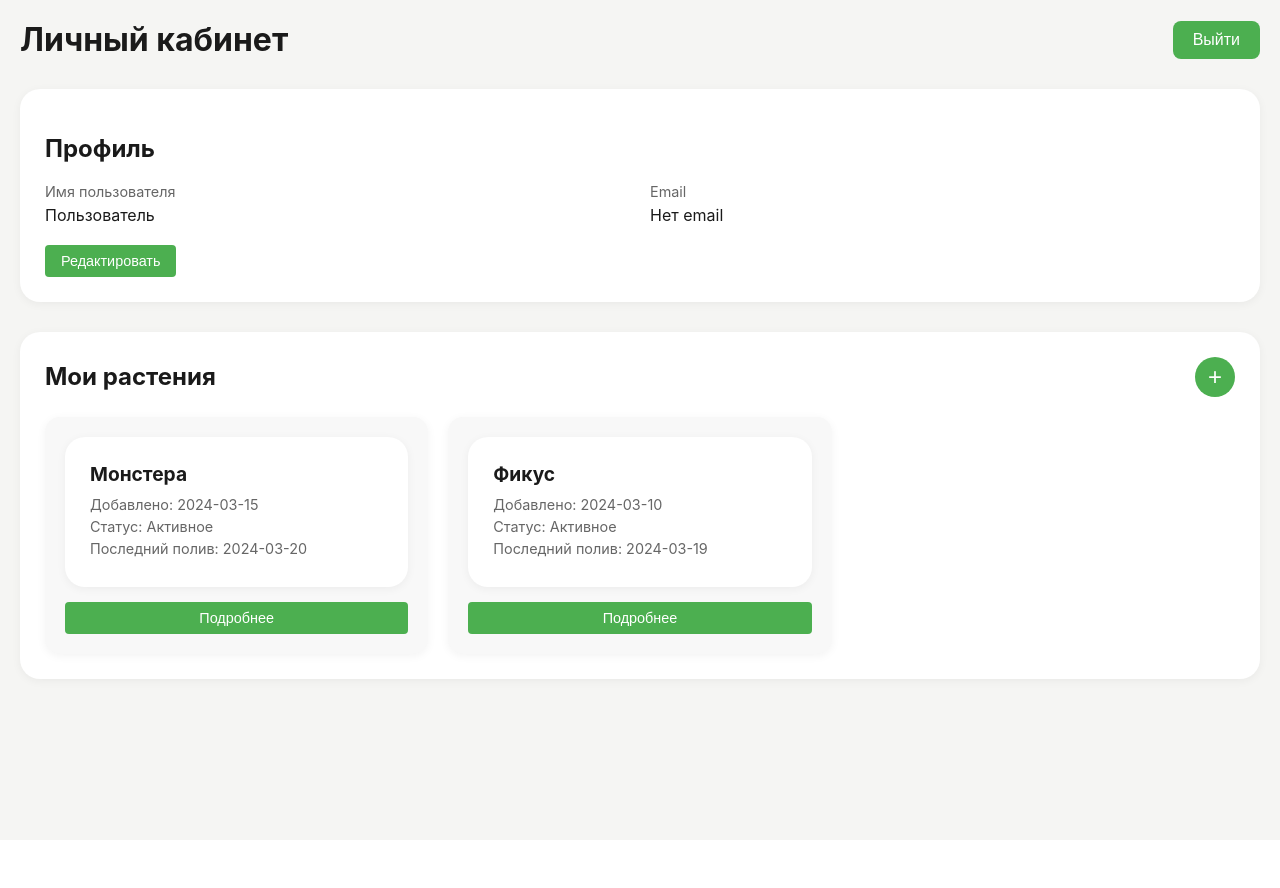
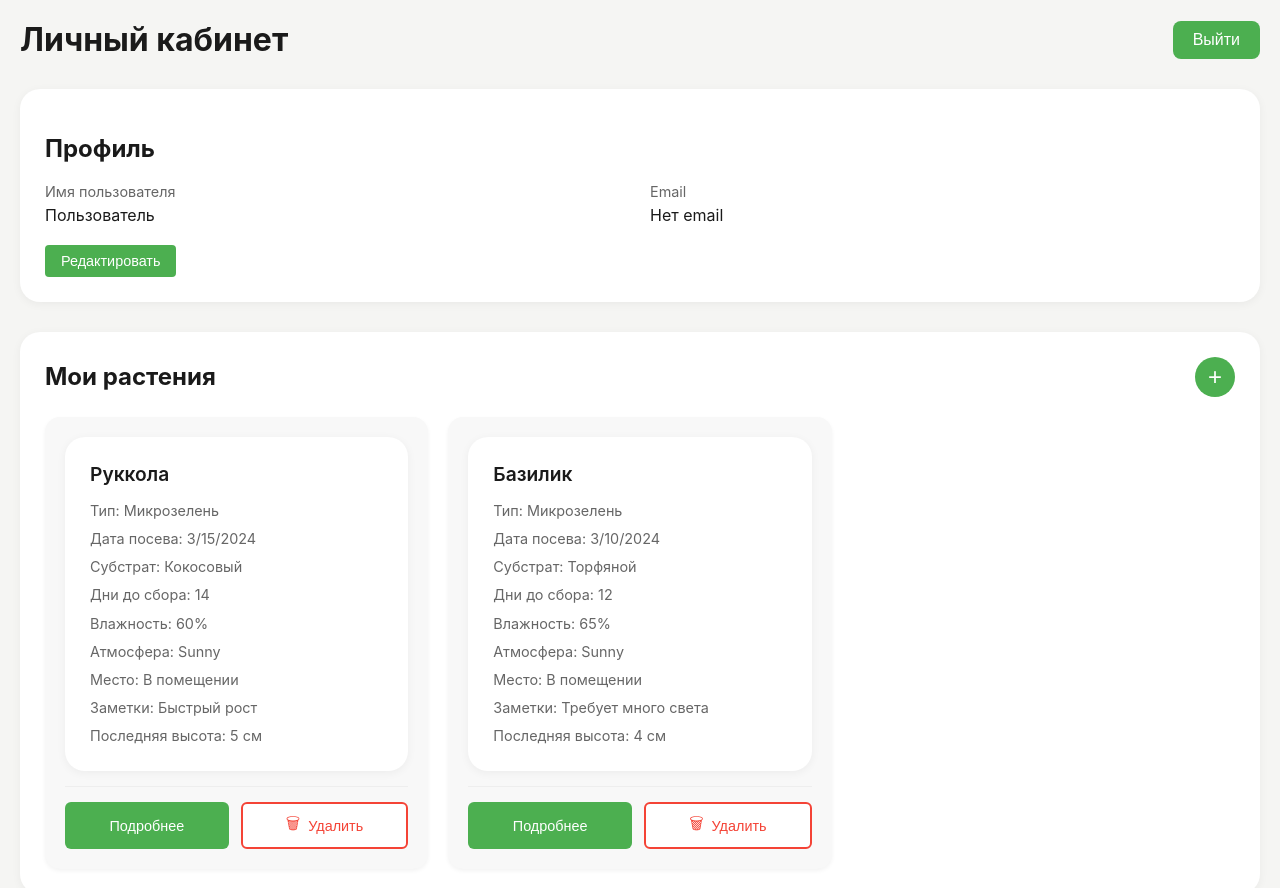
Before and after one commit to barcek2281/AKT, a React (Create React App) app in the folder frontend/akt/: page /account in a window 1280 px wide. Shown: the top 888 px of the page. Before the commit the page ends 840 px from the top, so only its background shows below. Built offline with nearby package versions, Linux system fonts and the light colour scheme.

Commit message:
information about plant in profile

```diff
--- a/frontend/akt/src/pages/AccountPage.jsx
+++ b/frontend/akt/src/pages/AccountPage.jsx
@@ -13,25 +13,69 @@ const AccountPage = () => {
   const [userPlants, setUserPlants] = useState([
     {
       id: 1,
-      name: 'Монстера',
-      addedDate: '2024-03-15',
-      status: 'Активное',
-      lastWatered: '2024-03-20'
+      name: 'Руккола',
+      type: 'Микрозелень',
+      sowing_date: '2024-03-15',
+      substrate: 'Кокосовый',
+      harvest_days: 14,
+      notes: 'Быстрый рост',
+      humadity: 60,
+      atmosphere: 'Sunny',
+      in_house: true,
+      growth_log: [
+        {
+          date: '2024-03-15',
+          height: 0,
+          notes: 'Начало выращивания',
+          photoURL: ''
+        },
+        {
+          date: '2024-03-20',
+          height: 5,
+          notes: 'Хороший рост',
+          photoURL: ''
+        }
+      ]
     },
     {
       id: 2,
-      name: 'Фикус',
-      addedDate: '2024-03-10',
-      status: 'Активное',
-      lastWatered: '2024-03-19'
+      name: 'Базилик',
+      type: 'Микрозелень',
+      sowing_date: '2024-03-10',
+      substrate: 'Торфяной',
+      harvest_days: 12,
+      notes: 'Требует много света',
+      humadity: 65,
+      atmosphere: 'Sunny',
+      in_house: true,
+      growth_log: [
+        {
+          date: '2024-03-10',
+          height: 0,
+          notes: 'Начало выращивания',
+          photoURL: ''
+        },
+        {
+          date: '2024-03-15',
+          height: 4,
+          notes: 'Нормальный рост',
+          photoURL: ''
+        }
+      ]
     }
   ]);
   const [isAddPlantModalOpen, setIsAddPlantModalOpen] = useState(false);
   const [newPlant, setNewPlant] = useState({
     name: '',
-    addedDate: new Date().toISOString().split('T')[0],
-    status: 'Активное',
-    lastWatered: new Date().toISOString().split('T')[0]
+    sowing_date: new Date().toISOString().split('T')[0],
+    substrate: '',
+    harvest_days: 14,
+    notes: '',
+    type: '',
+    humadity: 60,
+    atmosphere: 'Sunny',
+    in_house: true,
+    growth_log: []
   });
 
   // Загружаем данные пользователя при монтировании компонента
@@ -89,17 +133,34 @@ const AccountPage = () => {
     if (newPlant.name.trim()) {
       const newPlantWithId = {
         ...newPlant,
-        id: userPlants.length + 1
+        id: userPlants.length + 1,
+        sowing_date: new Date(newPlant.sowing_date),
+        growth_log: [{
+          date: new Date(),
+          height: 0,
+          notes: 'Начало выращивания',
+          photoURL: ''
+        }]
       };
       setUserPlants([...userPlants, newPlantWithId]);
       setIsAddPlantModalOpen(false);
       setNewPlant({
         name: '',
-        addedDate: new Date().toISOString().split('T')[0],
-        status: 'Активное',
-        lastWatered: new Date().toISOString().split('T')[0]
+        sowing_date: new Date().toISOString().split('T')[0],
+        substrate: '',
+        harvest_days: 14,
+        notes: '',
+        type: '',
+        humadity: 60,
+        atmosphere: 'Sunny',
+        in_house: true,
+        growth_log: []
       });
     }
+  };
+
+  const handleDeletePlant = (id) => {
+    // Реализация удаления растения
   };
 
   return (
@@ -171,16 +232,32 @@ const AccountPage = () => {
             <div key={plant.id} className="plant-card">
               <div className="plant-info">
                 <h3>{plant.name}</h3>
-                <p>Добавлено: {plant.addedDate}</p>
-                <p>Статус: {plant.status}</p>
-                <p>Последний полив: {plant.lastWatered}</p>
+                <p>Тип: {plant.type}</p>
+                <p>Дата посева: {new Date(plant.sowing_date).toLocaleDateString()}</p>
+                <p>Субстрат: {plant.substrate}</p>
+                <p>Дни до сбора: {plant.harvest_days}</p>
+                <p>Влажность: {plant.humadity}%</p>
+                <p>Атмосфера: {plant.atmosphere}</p>
+                <p>Место: {plant.in_house ? 'В помещении' : 'На улице'}</p>
+                {plant.notes && <p>Заметки: {plant.notes}</p>}
+                {plant.growth_log && plant.growth_log.length > 0 && (
+                  <p>Последняя высота: {plant.growth_log[plant.growth_log.length - 1].height} см</p>
+                )}
               </div>
+              <div className="plant-actions">
                 <button
                   className="details-button"
                   onClick={() => handleNavigate(`/details/${plant.id}`)}
                 >
                   Подробнее
                 </button>
+                <button
+                  className="delete-button"
+                  onClick={() => handleDeletePlant(plant.id)}
+                >
+                  Удалить
+                </button>
+              </div>
             </div>
           ))}
         </div>
@@ -191,6 +268,7 @@ const AccountPage = () => {
           <div className="modal">
             <h2>Добавить новое растение</h2>
             <div className="modal-content">
+              <div className="form-grid">
                 <div className="form-group">
                   <label>Название растения</label>
                   <input
@@ -201,20 +279,83 @@ const AccountPage = () => {
                   />
                 </div>
                 <div className="form-group">
-                <label>Дата добавления</label>
+                  <label>Тип растения</label>
                   <input
-                  type="date"
-                  value={newPlant.addedDate}
-                  onChange={(e) => setNewPlant({ ...newPlant, addedDate: e.target.value })}
+                    type="text"
+                    value={newPlant.type}
+                    onChange={(e) => setNewPlant({ ...newPlant, type: e.target.value })}
+                    placeholder="Например: Микрозелень"
                   />
                 </div>
                 <div className="form-group">
-                <label>Дата последнего полива</label>
+                  <label>Дата посева</label>
                   <input
                     type="date"
-                  value={newPlant.lastWatered}
-                  onChange={(e) => setNewPlant({ ...newPlant, lastWatered: e.target.value })}
+                    value={newPlant.sowing_date}
+                    onChange={(e) => setNewPlant({ ...newPlant, sowing_date: e.target.value })}
                   />
+                </div>
+                <div className="form-group">
+                  <label>Дни до сбора</label>
+                  <input
+                    type="number"
+                    value={newPlant.harvest_days}
+                    onChange={(e) => setNewPlant({ ...newPlant, harvest_days: parseInt(e.target.value) })}
+                    min="1"
+                  />
+                </div>
+                <div className="form-group">
+                  <label>Субстрат</label>
+                  <select
+                    value={newPlant.substrate}
+                    onChange={(e) => setNewPlant({ ...newPlant, substrate: e.target.value })}
+                  >
+                    <option value="">Выберите субстрат</option>
+                    <option value="Кокосовый">Кокосовый</option>
+                    <option value="Торфяной">Торфяной</option>
+                    <option value="Гидропонный">Гидропонный</option>
+                  </select>
+                </div>
+                <div className="form-group">
+                  <label>Влажность (%)</label>
+                  <input
+                    type="number"
+                    value={newPlant.humadity}
+                    onChange={(e) => setNewPlant({ ...newPlant, humadity: parseInt(e.target.value) })}
+                    min="0"
+                    max="100"
+                  />
+                </div>
+                <div className="form-group">
+                  <label>Атмосфера</label>
+                  <select
+                    value={newPlant.atmosphere}
+                    onChange={(e) => setNewPlant({ ...newPlant, atmosphere: e.target.value })}
+                  >
+                    <option value="Sunny">Солнечно</option>
+                    <option value="Cloudy">Пасмурно</option>
+                    <option value="Rainy">Дождливо</option>
+                  </select>
+                </div>
+                <div className="form-group checkbox-group" onClick={() => setNewPlant({ ...newPlant, in_house: !newPlant.in_house })}>
+                  <label className="checkbox-label">
+                    <input
+                      type="checkbox"
+                      checked={newPlant.in_house}
+                      onChange={(e) => setNewPlant({ ...newPlant, in_house: e.target.checked })}
+                    />
+                    <span>В помещении</span>
+                  </label>
+                </div>
+                <div className="form-group full-width">
+                  <label>Заметки</label>
+                  <textarea
+                    value={newPlant.notes}
+                    onChange={(e) => setNewPlant({ ...newPlant, notes: e.target.value })}
+                    placeholder="Дополнительные заметки..."
+                    rows="2"
+                  />
+                </div>
               </div>
             </div>
             <div className="modal-buttons">
--- a/frontend/akt/src/styles/AccountPage.css
+++ b/frontend/akt/src/styles/AccountPage.css
@@ -177,34 +177,104 @@
   display: flex;
   flex-direction: column;
   gap: 15px;
+  position: relative;
+  box-shadow: 0 2px 4px rgba(0, 0, 0, 0.05);
+  transition: transform 0.2s ease, box-shadow 0.2s ease;
+}
+
+.plant-card:hover {
+  transform: translateY(-2px);
+  box-shadow: 0 4px 8px rgba(0, 0, 0, 0.1);
+}
+
+.plant-info {
+  flex: 1;
 }
 
 .plant-info h3 {
   color: #1A1A1A;
   font-size: 1.2rem;
-  margin: 0 0 10px 0;
+  margin: 0 0 15px 0;
+  font-weight: 600;
 }
 
 .plant-info p {
   color: #666;
-  margin: 5px 0;
+  margin: 8px 0;
   font-size: 0.9rem;
+  line-height: 1.4;
+}
+
+.plant-info p:last-child {
+  margin-bottom: 0;
+}
+
+.plant-actions {
+  display: flex;
+  gap: 12px;
+  margin-top: auto;
+  padding-top: 15px;
+  border-top: 1px solid #eee;
+}
+
+.details-button,
+.delete-button {
+  padding: 8px 16px;
+  border: none;
+  border-radius: 6px;
+  cursor: pointer;
+  font-size: 0.9rem;
+  transition: all 0.2s ease;
+  flex: 1;
 }
 
 .details-button {
-  padding: 8px 16px;
   background: #4CAF50;
   color: white;
-  border: none;
-  border-radius: 4px;
-  cursor: pointer;
-  font-size: 0.9rem;
-  transition: all 0.3s ease;
-  margin-top: auto;
 }
 
 .details-button:hover {
   background: #45a049;
+}
+
+.delete-button {
+  background: #fff;
+  color: #f44336;
+  border: 2px solid #f44336;
+  padding: 8px 16px;
+  border-radius: 6px;
+  cursor: pointer;
+  font-size: 0.9rem;
+  transition: all 0.2s ease;
+  flex: 1;
+  display: flex;
+  align-items: center;
+  justify-content: center;
+  gap: 8px;
+  position: relative;
+  overflow: hidden;
+}
+
+.delete-button::before {
+  content: '🗑';
+  font-size: 1rem;
+}
+
+.delete-button:hover {
+  background: #f44336;
+  color: white;
+  transform: translateY(-1px);
+  box-shadow: 0 2px 4px rgba(244, 67, 54, 0.2);
+}
+
+.delete-button:active {
+  transform: translateY(0);
+  box-shadow: none;
+}
+
+.delete-button:focus {
+  outline: none;
+  box-shadow: 0 0 0 2px rgba(244, 67, 54, 0.2);
 }
 
 .modal-overlay {
@@ -222,11 +292,14 @@
 
 .modal {
   background: white;
-  border-radius: 20px;
+  border-radius: 15px;
   padding: 25px;
   width: 90%;
-  max-width: 500px;
+  max-width: 600px;
+  max-height: 90vh;
+  overflow-y: auto;
   position: relative;
+  box-shadow: 0 4px 6px rgba(0, 0, 0, 0.1);
 }
 
 .modal h2 {
@@ -236,8 +309,12 @@
 }
 
 .modal-content {
-  display: flex;
-  flex-direction: column;
+  margin-top: 20px;
+}
+
+.form-grid {
+  display: grid;
+  grid-template-columns: repeat(2, 1fr);
   gap: 15px;
 }
 
@@ -247,22 +324,179 @@
   gap: 5px;
 }
 
-.form-group label {
-  color: #666;
-  font-size: 0.9rem;
+.form-group.full-width {
+  grid-column: 1 / -1;
 }
 
-.form-group input {
-  padding: 8px;
+.form-group label {
+  font-size: 0.9rem;
+  color: #666;
+  font-weight: 500;
+}
+
+.form-group input,
+.form-group select,
+.form-group textarea {
+  padding: 8px 12px;
   border: 1px solid #ddd;
+  border-radius: 6px;
+  font-size: 0.9rem;
+  transition: all 0.3s ease;
+}
+
+.form-group input:focus,
+.form-group select:focus,
+.form-group textarea:focus {
+  border-color: #4CAF50;
+  box-shadow: 0 0 0 2px rgba(76, 175, 80, 0.1);
+  outline: none;
+}
+
+.form-group textarea {
+  resize: vertical;
+  min-height: 60px;
+}
+
+.checkbox-group {
+  display: flex;
+  flex-direction: row;
+  align-items: center;
+  gap: 6px;
+  background: #f8f8f8;
+  padding: 6px 10px;
   border-radius: 4px;
-  font-size: 1rem;
+  border: 1px solid #e0e0e0;
+  transition: all 0.2s ease;
+  cursor: pointer;
+  height: 32px;
+}
+
+.checkbox-group:hover {
+  background: #f0f0f0;
+  border-color: #4CAF50;
+}
+
+.checkbox-label {
+  display: flex;
+  align-items: center;
+  gap: 6px;
+  cursor: pointer;
+  user-select: none;
+  font-size: 0.85rem;
+  color: #333;
+  position: relative;
+  padding-left: 24px;
+  margin: 0;
+  width: 100%;
+  height: 100%;
+}
+
+.checkbox-label::before {
+  content: '';
+  position: absolute;
+  left: 0;
+  top: 50%;
+  transform: translateY(-50%);
+  width: 16px;
+  height: 16px;
+  border: 2px solid #4CAF50;
+  border-radius: 3px;
+  background: white;
+  transition: all 0.2s ease;
+}
+
+.checkbox-label::after {
+  content: '✓';
+  position: absolute;
+  left: 0;
+  top: 50%;
+  transform: translateY(-50%);
+  width: 16px;
+  height: 16px;
+  display: flex;
+  align-items: center;
+  justify-content: center;
+  color: white;
+  font-size: 10px;
+  background: #4CAF50;
+  border-radius: 2px;
+  opacity: 0;
+  transition: all 0.2s ease;
+}
+
+.checkbox-label input[type="checkbox"] {
+  display: none;
+}
+
+.checkbox-label input[type="checkbox"]:checked + span::before {
+  background: #4CAF50;
+}
+
+.checkbox-label input[type="checkbox"]:checked + span::after {
+  opacity: 1;
+}
+
+.checkbox-label span {
+  position: relative;
+  display: inline-block;
+  font-size: 0.85rem;
+  line-height: 1;
 }
 
 .modal-buttons {
   display: flex;
+  justify-content: flex-end;
   gap: 10px;
   margin-top: 20px;
+  padding-top: 20px;
+  border-top: 1px solid #eee;
+}
+
+.save-button,
+.cancel-button {
+  padding: 8px 16px;
+  border: none;
+  border-radius: 6px;
+  font-size: 0.9rem;
+  cursor: pointer;
+  transition: all 0.3s ease;
+}
+
+.save-button {
+  background: #4CAF50;
+  color: white;
+}
+
+.save-button:hover {
+  background: #45a049;
+}
+
+.cancel-button {
+  background: #f5f5f5;
+  color: #666;
+}
+
+.cancel-button:hover {
+  background: #e0e0e0;
+}
+
+/* Стили для скроллбара в модальном окне */
+.modal::-webkit-scrollbar {
+  width: 8px;
+}
+
+.modal::-webkit-scrollbar-track {
+  background: #f1f1f1;
+  border-radius: 4px;
+}
+
+.modal::-webkit-scrollbar-thumb {
+  background: #888;
+  border-radius: 4px;
+}
+
+.modal::-webkit-scrollbar-thumb:hover {
+  background: #555;
 }
 
 /* Медиа-запросы для адаптивности */
```
Lines whose indentation alone changed are shown as unchanged.
